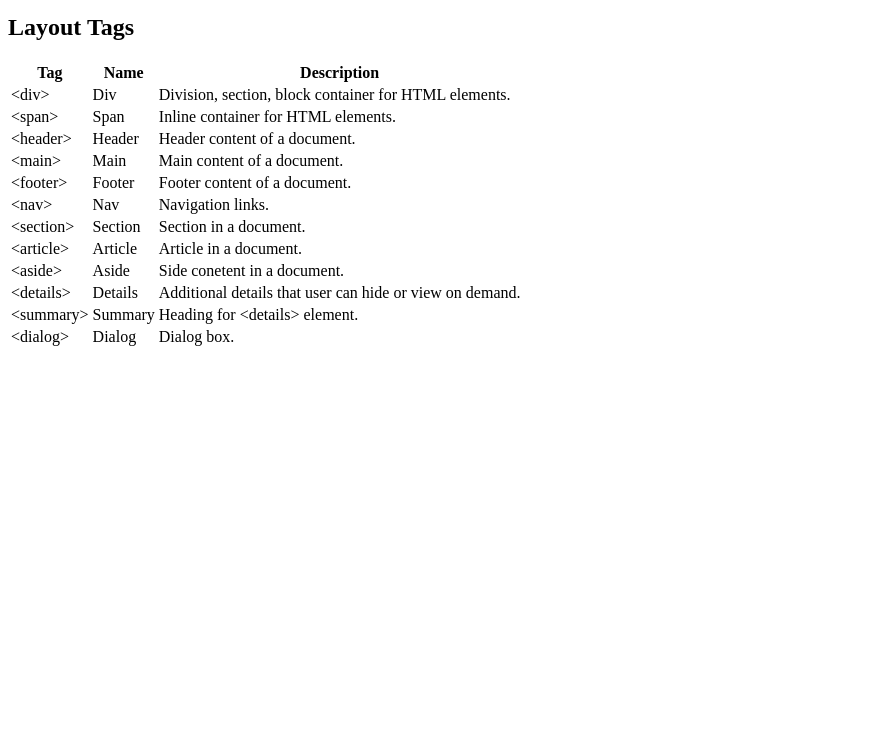
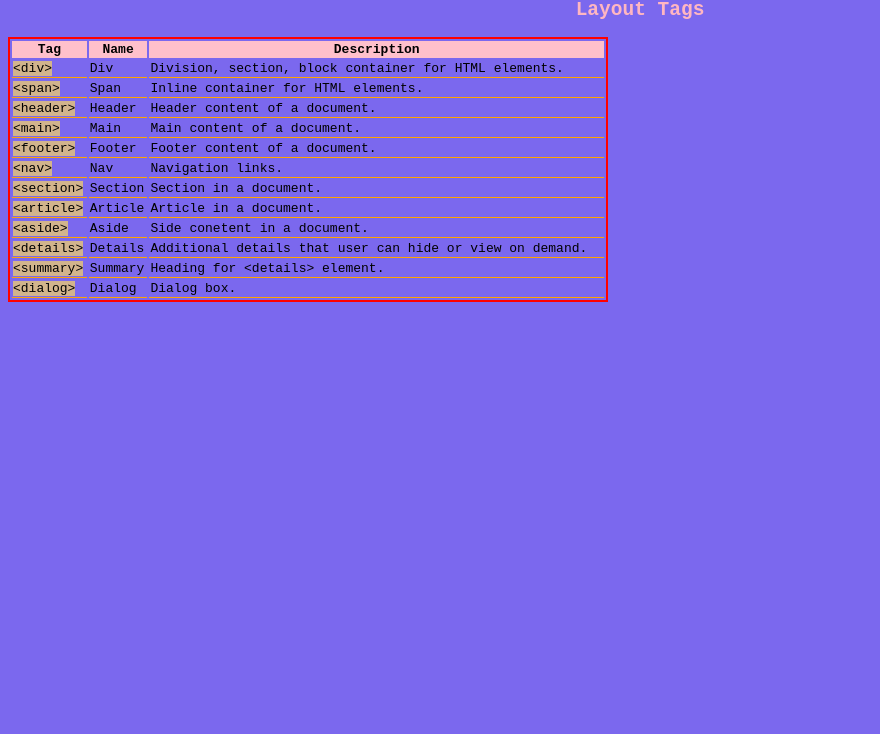
Before and after one commit to Nikitohen/nikitohen.github.io, a plain HTML site: page index.html in a window 1280 px wide. Shown: the part 66-800 px from the top of the page, without its empty margins (0-880 px from the left). Drawn offline with Linux system fonts and the light colour scheme.

Commit message:
Update index.html
link with index.css

```diff
--- a/index.html
+++ b/index.html
@@ -3,7 +3,7 @@
   <head>
     <meta cahrset="utf-8">
     <title>HTML Layouts Table Reference</title>
-    <link href="styles.css" rel="stylesheet">
+    <link href="index.css" rel="stylesheet">
   </head>
   <body>
     <h1 id="name">HTML Layouts Cheat Sheet</h1>
```
